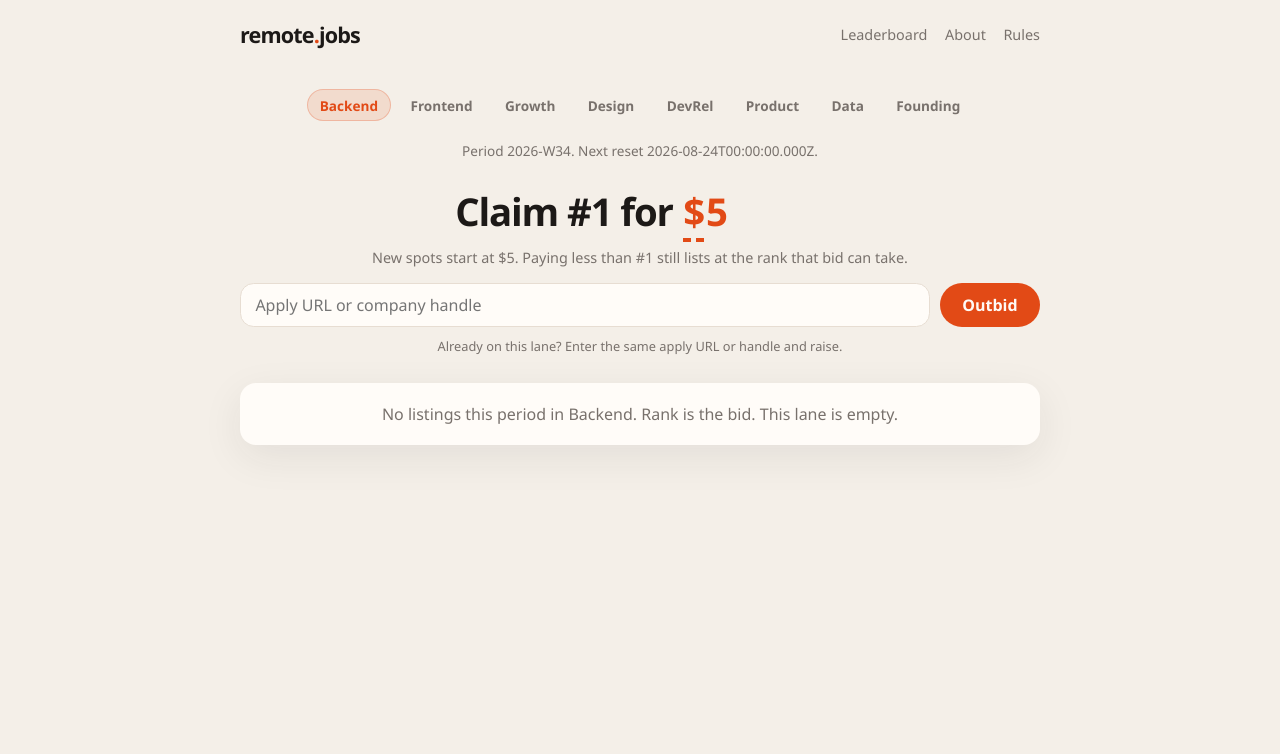
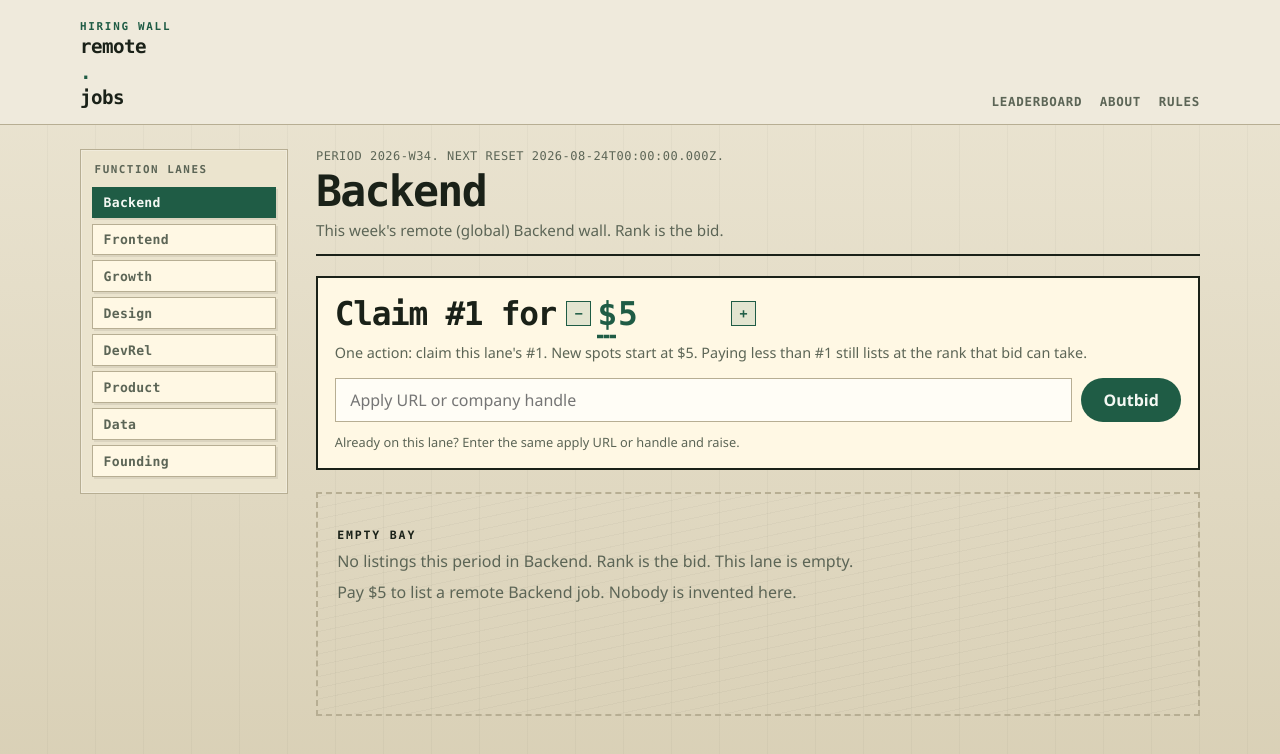
Before and after one commit to tangpingqingwa/01-remote-job-board, a Next.js app: page / in a window 1280 px wide. Shown: the top 754 px of the page. Built offline with nearby package versions, Linux system fonts and the light colour scheme.

Commit message:
feat: turn the board into a weekly remote hiring wall (#12)
Function lanes become the wall rail. Job sheets show title, company, remote (global), optional salary, $bid, public clicks, and Apply. Empty bays teach pay $5 to list.

Co-authored-by: yann <yann@yanndeMacBook-Pro.local>

```diff
--- a/src/app/globals.css
+++ b/src/app/globals.css
@@ -1,14 +1,19 @@
 :root {
-  --bg: #f4efe8;
-  --fg: #1c1917;
-  --muted: #78716c;
-  --card: #fffcf8;
-  --line: #e7ddd2;
-  --primary: #e24a16;
-  --primary-fg: #fffaf6;
-  --primary-soft: rgba(226, 74, 22, 0.12);
-  --shadow: 0 12px 40px rgba(40, 38, 36, 0.08);
-  --max: 52rem;
+  --bg: #ece6d4;
+  --bg-deep: #d9d0b6;
+  --fg: #1a2118;
+  --muted: #5c6556;
+  --card: #f7f1de;
+  --sheet: #fff8e4;
+  --line: #b7ae93;
+  --primary: #1f5c45;
+  --primary-fg: #f4f8f3;
+  --primary-soft: rgba(31, 92, 69, 0.12);
+  --pin: #8a2f24;
+  --shadow: 0 10px 0 rgba(26, 33, 24, 0.06);
+  --max: 72rem;
+  --sans: "Segoe UI", Helvetica, Arial, sans-serif;
+  --mono: ui-monospace, SFMono-Regular, Menlo, Consolas, monospace;
 }
 
 * {
@@ -19,9 +24,17 @@ html,
 body {
   margin: 0;
   min-height: 100%;
-  background: var(--bg);
+  background:
+    repeating-linear-gradient(
+      90deg,
+      transparent 0,
+      transparent 47px,
+      rgba(26, 33, 24, 0.035) 47px,
+      rgba(26, 33, 24, 0.035) 48px
+    ),
+    linear-gradient(180deg, var(--bg) 0%, var(--bg-deep) 100%);
   color: var(--fg);
-  font-family: "DM Sans", "Segoe UI", Helvetica, Arial, sans-serif;
+  font-family: var(--sans);
 }
 
 a {
@@ -35,6 +48,8 @@ a:hover {
 
 .site-header {
   width: 100%;
+  border-bottom: 1px solid var(--line);
+  background: color-mix(in oklab, var(--bg) 82%, white);
 }
 
 .site-header-inner,
@@ -47,16 +62,29 @@ a:hover {
 
 .site-header-inner {
   display: flex;
-  align-items: center;
+  align-items: flex-end;
   justify-content: space-between;
   gap: 1rem;
-  padding-bottom: 1rem;
+  padding-bottom: 0.9rem;
 }
 
 .logo {
-  font-size: 1.35rem;
+  display: flex;
+  flex-direction: column;
+  gap: 0.15rem;
+  font-family: var(--mono);
+  font-size: 1.2rem;
+  font-weight: 700;
+  letter-spacing: -0.03em;
+  text-transform: lowercase;
+}
+
+.logo-kicker {
+  font-size: 0.68rem;
   font-weight: 600;
-  letter-spacing: -0.04em;
+  letter-spacing: 0.16em;
+  text-transform: uppercase;
+  color: var(--muted);
 }
 
 .logo span {
@@ -69,8 +97,11 @@ a:hover {
   list-style: none;
   margin: 0;
   padding: 0;
-  font-size: 0.9rem;
-  font-weight: 500;
+  font-family: var(--mono);
+  font-size: 0.78rem;
+  font-weight: 600;
+  letter-spacing: 0.06em;
+  text-transform: uppercase;
 }
 
 .site-nav a[aria-current="page"] {
@@ -84,6 +115,32 @@ a:hover {
 .board {
   padding-top: 1.5rem;
   padding-bottom: 4rem;
+}
+
+.hiring-wall {
+  display: grid;
+  grid-template-columns: minmax(10.5rem, 13rem) minmax(0, 1fr);
+  gap: 1.5rem 1.75rem;
+  align-items: start;
+}
+
+.wall-rail {
+  position: sticky;
+  top: 0.75rem;
+  padding: 0.85rem 0.7rem 1rem;
+  border: 1px solid var(--line);
+  background: color-mix(in oklab, var(--card) 70%, #cfc6a8);
+  box-shadow: inset 0 0 0 1px rgba(255, 255, 255, 0.25);
+}
+
+.wall-rail-kicker {
+  margin: 0 0 0.65rem 0.15rem;
+  font-family: var(--mono);
+  font-size: 0.68rem;
+  font-weight: 600;
+  letter-spacing: 0.14em;
+  text-transform: uppercase;
+  color: var(--muted);
 }
 
 .sr-only {
@@ -100,44 +157,102 @@ a:hover {
 
 .lane-tabs {
   display: flex;
-  flex-wrap: wrap;
-  gap: 0.4rem;
-  justify-content: center;
-  margin: 0 0 1.25rem;
+  flex-direction: column;
+  gap: 0.35rem;
+  margin: 0;
 }
 
-.lane-tabs a {
-  border: 1px solid transparent;
-  border-radius: 999px;
-  padding: 0.35rem 0.75rem;
-  font-size: 0.85rem;
+.lane-tabs a,
+.wall-plate {
+  display: block;
+  border: 1px solid var(--line);
+  border-radius: 0;
+  padding: 0.45rem 0.65rem;
+  background: var(--sheet);
+  font-family: var(--mono);
+  font-size: 0.82rem;
   font-weight: 600;
+  letter-spacing: 0.02em;
   color: var(--muted);
+  box-shadow: 2px 2px 0 rgba(26, 33, 24, 0.08);
 }
 
 .lane-tabs a[aria-current="page"] {
-  background: var(--primary-soft);
-  color: var(--primary);
-  border-color: rgba(226, 74, 22, 0.25);
+  background: var(--primary);
+  color: var(--primary-fg);
+  border-color: var(--primary);
+}
+
+.wall-bay {
+  min-width: 0;
+}
+
+.wall-mast {
+  margin: 0 0 1.25rem;
+  padding-bottom: 0.85rem;
+  border-bottom: 2px solid var(--fg);
 }
 
 .period-meta {
-  margin: 0 0 1.5rem;
-  text-align: center;
+  margin: 0 0 0.45rem;
+  text-align: left;
   color: var(--muted);
-  font-size: 0.85rem;
+  font-family: var(--mono);
+  font-size: 0.75rem;
+  letter-spacing: 0.04em;
+  text-transform: uppercase;
+}
+
+.wall-lane-name {
+  margin: 0;
+  font-family: var(--mono);
+  font-size: clamp(1.8rem, 4vw, 2.7rem);
+  font-weight: 700;
+  letter-spacing: -0.04em;
+  line-height: 1;
+}
+
+.wall-lane-fact {
+  margin: 0.45rem 0 0;
+  color: var(--muted);
+  font-size: 0.95rem;
+}
+
+.claim {
+  padding: 1rem 1.05rem 1.1rem;
+  border: 2px solid var(--fg);
+  background: var(--sheet);
 }
 
 .claim h2 {
   display: flex;
   flex-wrap: wrap;
   align-items: center;
-  justify-content: center;
+  justify-content: flex-start;
   gap: 0.5rem 0.65rem;
   margin: 0;
-  font-size: clamp(1.6rem, 4vw, 2.4rem);
-  letter-spacing: -0.03em;
-  text-align: center;
+  font-family: var(--mono);
+  font-size: clamp(1.45rem, 3.4vw, 2.05rem);
+  letter-spacing: -0.04em;
+  text-align: left;
+}
+
+.amount-stepper {
+  display: inline-flex;
+  align-items: center;
+  gap: 0.4rem;
+}
+
+.step {
+  width: 1.55rem;
+  height: 1.55rem;
+  border: 1px solid var(--primary);
+  border-radius: 0;
+  background: var(--primary-soft);
+  color: var(--primary);
+  font-family: var(--mono);
+  font-weight: 700;
+  cursor: pointer;
 }
 
 .amount-field {
@@ -158,7 +273,7 @@ a:hover {
 
 .claim-note {
   margin: 0.6rem 0 0;
-  text-align: center;
+  text-align: left;
   color: var(--muted);
   font-size: 0.9rem;
 }
@@ -176,8 +291,8 @@ a:hover {
   height: 2.75rem;
   padding: 0 0.9rem;
   border: 1px solid var(--line);
-  border-radius: 0.85rem;
-  background: var(--card);
+  border-radius: 0;
+  background: #fffdf6;
   font: inherit;
 }
 
@@ -200,7 +315,7 @@ a:hover {
 .stub-note,
 .raise-hint {
   margin: 0.65rem 0 0;
-  text-align: center;
+  text-align: left;
   color: var(--muted);
   font-size: 0.8rem;
 }
@@ -211,40 +326,92 @@ a:hover {
 
 .leaderboard {
   list-style: none;
-  margin: 1.75rem 0 0;
+  margin: 1.35rem 0 0;
   padding: 0;
-  display: flex;
-  flex-direction: column;
-  gap: 0.65rem;
+  display: grid;
+  grid-template-columns: repeat(auto-fill, minmax(16.5rem, 1fr));
+  gap: 0.95rem 0.85rem;
 }
 
 .empty-lane {
-  margin: 1.75rem 0 0;
-  padding: 1.25rem 1rem;
-  border-radius: 1rem;
-  background: var(--card);
+  margin: 1.35rem 0 0;
+  min-height: 14rem;
+  padding: 2.1rem 1.2rem;
+  border: 2px dashed var(--line);
+  background:
+    repeating-linear-gradient(
+      -12deg,
+      transparent,
+      transparent 10px,
+      rgba(26, 33, 24, 0.03) 10px,
+      rgba(26, 33, 24, 0.03) 11px
+    );
   color: var(--muted);
-  text-align: center;
-  box-shadow: var(--shadow);
+  text-align: left;
 }
 
-.card {
+.empty-lane-kicker {
+  margin: 0 0 0.5rem;
+  font-family: var(--mono);
+  font-size: 0.72rem;
+  font-weight: 700;
+  letter-spacing: 0.16em;
+  text-transform: uppercase;
+  color: var(--fg);
+}
+
+.empty-lane p {
+  margin: 0 0 0.55rem;
+  max-width: 34rem;
+}
+
+.empty-lane p:last-child {
+  margin-bottom: 0;
+}
+
+.card,
+.job-sheet {
+  position: relative;
   display: flex;
-  gap: 0.85rem;
-  align-items: flex-start;
-  padding: 0.9rem 1rem;
-  border-radius: 1rem;
-  background: var(--card);
-  box-shadow: var(--shadow);
+  flex-direction: column;
+  gap: 0.55rem;
+  align-items: stretch;
+  min-height: 12.5rem;
+  padding: 1.15rem 1rem 0.95rem;
+  border-radius: 0;
+  background: var(--sheet);
+  border: 1px solid var(--line);
+  box-shadow: 4px 5px 0 rgba(26, 33, 24, 0.08);
+}
+
+.sheet-pin {
+  position: absolute;
+  top: 0.45rem;
+  left: 50%;
+  width: 0.7rem;
+  height: 0.7rem;
+  margin-left: -0.35rem;
+  border-radius: 999px;
+  background: radial-gradient(circle at 35% 30%, #d96a5d, var(--pin));
+  box-shadow: 0 1px 0 rgba(26, 33, 24, 0.25);
+}
+
+.sheet-head {
+  display: flex;
+  justify-content: space-between;
+  align-items: baseline;
+  gap: 0.75rem;
+  padding-top: 0.35rem;
 }
 
 .card[data-rank="1"] {
   border: 2px solid var(--primary);
-  background: rgba(226, 74, 22, 0.1);
+  background: color-mix(in oklab, var(--primary) 10%, var(--sheet));
 }
 
 .rank {
   min-width: 2.4rem;
+  font-family: var(--mono);
   font-weight: 700;
   color: var(--muted);
 }
@@ -254,7 +421,7 @@ a:hover {
 .card[data-rank="3"] .rank {
   color: var(--primary-fg);
   background: var(--primary);
-  border-radius: 999px;
+  border-radius: 0;
   text-align: center;
   padding: 0.1rem 0.45rem;
 }
@@ -262,36 +429,38 @@ a:hover {
 .card-body {
   flex: 1;
   min-width: 0;
-}
-
-.card-top {
   display: flex;
-  justify-content: space-between;
-  gap: 0.75rem;
-  align-items: baseline;
+  flex-direction: column;
 }
 
 .title {
   margin: 0;
-  font-size: 1rem;
+  font-size: 1.05rem;
   font-weight: 700;
+  letter-spacing: -0.02em;
 }
 
 .company {
-  margin: 0.15rem 0 0;
-  color: var(--muted);
-  font-size: 0.9rem;
+  margin: 0.2rem 0 0;
+  color: var(--fg);
+  font-size: 0.92rem;
 }
 
 .bid {
   margin: 0;
   color: var(--primary);
+  font-family: var(--mono);
   font-weight: 700;
   font-variant-numeric: tabular-nums;
 }
 
 .meta {
-  margin: 0.35rem 0 0;
+  display: flex;
+  justify-content: space-between;
+  align-items: baseline;
+  gap: 0.75rem;
+  margin: auto 0 0;
+  padding-top: 0.7rem;
   color: var(--muted);
   font-size: 0.8rem;
 }
@@ -302,26 +471,38 @@ a:hover {
 }
 
 .apply {
-  margin-left: 0.85rem;
+  margin-left: 0;
+  padding: 0.15rem 0;
+  border-bottom: 1px solid var(--primary);
+  font-family: var(--mono);
   font-weight: 600;
+  letter-spacing: 0.04em;
+  text-transform: uppercase;
   color: var(--primary);
 }
 
 .salary {
-  margin: 0.25rem 0 0;
-  color: var(--muted);
+  margin: 0.35rem 0 0;
+  color: var(--fg);
+  font-family: var(--mono);
   font-size: 0.8rem;
 }
 
 .remote {
-  margin: 0.15rem 0 0;
+  margin: 0.35rem 0 0;
+  width: fit-content;
+  padding: 0.08rem 0.35rem;
+  border: 1px solid var(--line);
   color: var(--muted);
-  font-size: 0.75rem;
+  font-family: var(--mono);
+  font-size: 0.68rem;
+  letter-spacing: 0.06em;
+  text-transform: uppercase;
 }
 
 .return-page {
   width: 100%;
-  max-width: var(--max);
+  max-width: 52rem;
   margin: 0 auto;
   padding: 2.5rem 1rem 4rem;
 }
@@ -344,7 +525,7 @@ a:hover {
 
 .doc-page {
   width: 100%;
-  max-width: var(--max);
+  max-width: 52rem;
   margin: 0 auto;
   padding: 1.5rem 1rem 4rem;
 }
@@ -378,7 +559,7 @@ a:hover {
   border-collapse: collapse;
   margin: 0 0 1rem;
   background: var(--card);
-  border-radius: 1rem;
+  border-radius: 0;
   overflow: hidden;
   box-shadow: var(--shadow);
 }
@@ -416,3 +597,18 @@ a:hover {
   margin: 0 0 1rem;
   padding-left: 1.25rem;
 }
+
+@media (max-width: 46rem) {
+  .hiring-wall {
+    grid-template-columns: 1fr;
+  }
+
+  .wall-rail {
+    position: static;
+  }
+
+  .lane-tabs {
+    flex-direction: row;
+    flex-wrap: wrap;
+  }
+}
--- a/src/app/layout.tsx
+++ b/src/app/layout.tsx
@@ -3,7 +3,7 @@ import type { ReactNode } from "react";
 import "./globals.css";
 
 export const metadata: Metadata = {
-  title: "Remote Job Board",
+  title: "Hiring wall · Remote Job Board",
   description:
     "Weekly public auction for the #1 remote job in a function lane. Rank is the bid.",
 };
@@ -15,6 +15,7 @@ export default function RootLayout({ children }: { children: ReactNode }) {
         <header className="site-header">
           <div className="site-header-inner">
             <a className="logo" href="/">
+              <span className="logo-kicker">Hiring wall</span>
               remote<span>.</span>jobs
             </a>
             <nav className="site-nav" aria-label="Main">
--- a/src/components/board/bid-form.tsx
+++ b/src/components/board/bid-form.tsx
@@ -28,6 +28,15 @@ export function BidForm({ lane, defaultAmount }: BidFormProps) {
         <input type="hidden" name="lane" value={lane} />
         <h2>
           <span>Claim #1 for</span>
+          <span className="amount-stepper">
+            <button
+              type="button"
+              className="step"
+              aria-label="Decrease bid by one dollar"
+              onClick={() => setAmount((current) => clampAmount(current - 1))}
+            >
+              −
+            </button>
             <label className="amount-field">
               <span className="sr-only">Amount in dollars</span>
               $
@@ -42,10 +51,20 @@ export function BidForm({ lane, defaultAmount }: BidFormProps) {
                 }}
               />
             </label>
+            <button
+              type="button"
+              className="step"
+              aria-label="Increase bid by one dollar"
+              onClick={() => setAmount((current) => clampAmount(current + 1))}
+            >
+              +
+            </button>
+          </span>
         </h2>
         <p className="claim-note">
-          New spots start at ${MIN_BID_USD}. Paying less than #1 still lists at
-          the rank that bid can take.
+          One action: claim this lane&apos;s #1. New spots start at $
+          {MIN_BID_USD}. Paying less than #1 still lists at the rank that bid
+          can take.
         </p>
         <div className="bid-row">
           <input
--- a/src/components/board/board.tsx
+++ b/src/components/board/board.tsx
@@ -1,3 +1,4 @@
+import { laneLabel } from "../../lib/board";
 import type { FunctionLane, RankedListing } from "../../lib/types";
 import { MIN_BID_USD } from "../../lib/types";
 import { BidForm } from "./bid-form";
@@ -24,18 +25,31 @@ export function Board({
 
   return (
     <main
-      className="board"
+      className="board hiring-wall"
       data-board=""
+      data-hiring-wall=""
       data-lane={lane}
       data-period-live={live ? "true" : "false"}
     >
+      <aside className="wall-rail">
+        <p className="wall-rail-kicker">Function lanes</p>
         <LaneTabs lane={lane} periodId={live ? undefined : periodId} />
+      </aside>
+      <div className="wall-bay">
+        <header className="wall-mast">
           <p className="period-meta" data-period={periodId}>
             Period {periodId}. Next reset {nextResetAt}.
             {live ? null : " Closed week — read only."}
           </p>
+          <h1 className="wall-lane-name">{laneLabel(lane)}</h1>
+          <p className="wall-lane-fact">
+            This week&apos;s remote (global) {laneLabel(lane)} wall. Rank is the
+            bid.
+          </p>
+        </header>
         {live ? <BidForm lane={lane} defaultAmount={defaultAmount} /> : null}
         <Leaderboard lane={lane} listings={listings} />
+      </div>
     </main>
   );
 }
--- a/src/components/board/lane-tabs.tsx
+++ b/src/components/board/lane-tabs.tsx
@@ -19,6 +19,7 @@ export function LaneTabs({
         return (
           <a
             key={item}
+            className="wall-plate"
             href={href}
             aria-current={current ? "page" : undefined}
             data-lane={item}
--- a/src/components/board/leaderboard.tsx
+++ b/src/components/board/leaderboard.tsx
@@ -1,4 +1,5 @@
 import { laneLabel } from "../../lib/board";
+import { MIN_BID_USD } from "../../lib/types";
 import type { FunctionLane, RankedListing } from "../../lib/types";
 import { ListingCard } from "./listing-card";
 
@@ -10,10 +11,17 @@ type LeaderboardProps = {
 export function Leaderboard({ lane, listings }: LeaderboardProps) {
   if (listings.length === 0) {
     return (
-      <p className="empty-lane" data-empty-lane="true">
-        No listings this period in {laneLabel(lane)}. Rank is the bid. This
-        lane is empty.
-      </p>
+      <div className="empty-lane" data-empty-lane="true">
+        <p className="empty-lane-kicker">Empty bay</p>
+        <p>
+          No listings this period in {laneLabel(lane)}. Rank is the bid. This
+          lane is empty.
+        </p>
+        <p>
+          Pay ${MIN_BID_USD} to list a remote {laneLabel(lane)} job. Nobody is
+          invented here.
+        </p>
+      </div>
     );
   }
 
```
Also changed, not shown: src/components/board/listing-card.tsx (+9 -8 lines), 2 other files (tests, documents, lock files or other folders). Lines whose indentation alone changed are shown as unchanged.
